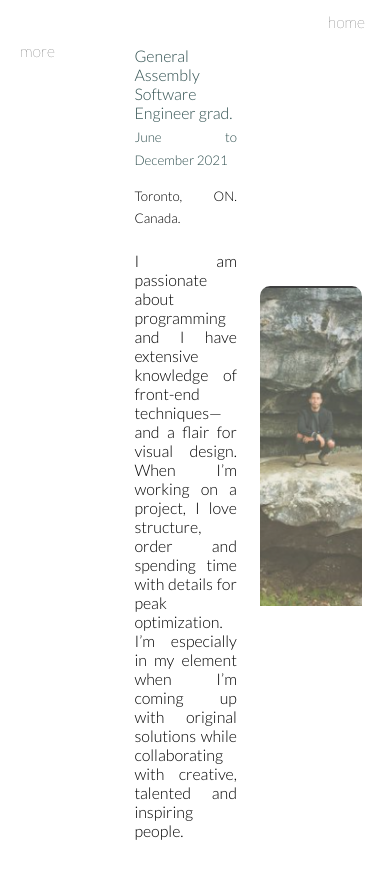
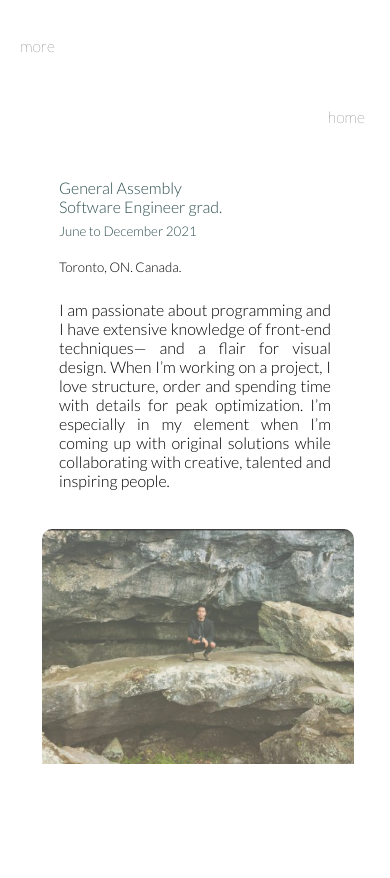
Before and after one commit to Manuelhh/manuel, a React (Create React App) app: page /about in a window 390 px wide. Shown: the top 878 px of the page. Before the commit the page ends 844 px from the top, so only its background shows below. Built offline with nearby package versions, Linux system fonts and the light colour scheme.

Commit message:
finishes media queries

```diff
--- a/src/App.module.css
+++ b/src/App.module.css
@@ -1,4 +1,10 @@
 .appContainer {
   display: flex;
-  flex-direction: row;
 }
+
+@media screen and (max-width: 600px) {
+  .appContainer {
+    flex-direction: column;
+    overflow: hidden;
+  }
+}
--- a/src/components/generalComponents/NavBar/NavBar.jsx
+++ b/src/components/generalComponents/NavBar/NavBar.jsx
@@ -15,12 +15,12 @@ const NavBar = (props) => {
 
   return (
     <div className={s.navBarContainer}>
+      <div className={s.moreContainer}>
+        <p className={s.p} onClick={handleNavBar}>
+          {props.navBarState.showNavBar ? "hide" : "more"}
+        </p>
+      </div>
       <div className={s.topNavBarContainer}>
-        <div className={s.moreContainer}>
-          <p className={s.p} onClick={handleNavBar}>
-            {props.navBarState.showNavBar ? "hide" : "more"}
-          </p>
-        </div>
         <div
           className={s.pageMenuContainer}
           style={props.navBarState.showNavBar ? {} : { display: "none" }}
@@ -63,6 +63,9 @@ const NavBar = (props) => {
               <div className={s.menuItemContainer}>eight</div>
             </Link>
           </div>
+          <div className={s.hamburgerMenuContainer}>
+            <span className={s.hamburgerMenu}>menu</span>
+          </div>
         </div>
       </div>
 
--- a/src/components/generalComponents/NavBar/NavBar.module.css
+++ b/src/components/generalComponents/NavBar/NavBar.module.css
@@ -1,32 +1,30 @@
 .navBarContainer {
-  background-color: 1px solid black;
   font-weight: 100;
   height: 95vh;
   flex: 1;
   display: flex;
   flex-direction: column;
-  align-items: center;
+  align-items: flex-end;
   justify-content: space-between;
   position: sticky;
-  top: 0px;
+  top: 0;
   padding: 20px;
 }
 
+.moreContainer {
+  width: 100%;
+  height: auto;
+  display: flex;
+  align-items: center;
+  justify-content: flex-start;
+  font-weight: 200;
+}
 .topNavBarContainer {
   width: 100%;
   height: 50%;
   display: flex;
   flex-direction: column;
   justify-content: space-between;
-}
-
-.moreContainer {
-  width: 100%;
-  height: 15%;
-  display: flex;
-  align-items: center;
-  justify-content: flex-start;
-  font-weight: 200;
 }
 
 .p:hover {
@@ -87,3 +85,37 @@ img {
   color: gray;
   transition: 0.3s;
 }
+
+.hamburgerMenuContainer {
+  display: none;
+}
+
+.hamburgerMenu:hover {
+  transition: 0.3s;
+  color: gray;
+  cursor: pointer;
+}
+
+@media screen and (max-width: 600px) {
+  .navBarContainer {
+    min-height: 5vh;
+    max-height: 100vh;
+    flex-direction: row;
+    align-items: center;
+    justify-content: space-between;
+  }
+
+  .moreContainer {
+    width: auto;
+    align-items: flex-start;
+  }
+
+  .topNavBarContainer {
+    width: auto;
+  }
+
+  .contactMenuContainer {
+    width: auto;
+    flex-direction: column;
+  }
+}
--- a/src/components/pageComponents/About/About.module.css
+++ b/src/components/pageComponents/About/About.module.css
@@ -69,3 +69,13 @@
   opacity: 1;
   transition: 0.5s;
 }
+
+@media screen and (max-width: 600px) {
+  .aboutPageContainer {
+    min-height: 100vh;
+  }
+
+  .aboutContainer {
+    flex-direction: column;
+  }
+}
--- a/src/components/pageComponents/Contact/Contact.module.css
+++ b/src/components/pageComponents/Contact/Contact.module.css
@@ -115,3 +115,23 @@
   color: gray;
   transition: 0.3s;
 }
+
+@media screen and (max-width: 600px) {
+  .contactPageContainer {
+    min-height: 90vh;
+  }
+
+  .bottomContainer {
+    width: 90%;
+    height: 70vh;
+  }
+
+  .contactFormContainer {
+    /* background-color: blueviolet; */
+    width: 100%;
+  }
+
+  .thanksMessage {
+    font-size: xx-small;
+  }
+}
--- a/src/components/pageComponents/Home/Home.module.css
+++ b/src/components/pageComponents/Home/Home.module.css
@@ -55,3 +55,9 @@
   justify-content: center;
   font-size: medium;
 }
+
+@media screen and (max-width: 600px) {
+  .homeCompContainer {
+    min-height: 100vh;
+  }
+}
--- a/src/components/pageComponents/Project/Project.module.css
+++ b/src/components/pageComponents/Project/Project.module.css
@@ -103,3 +103,24 @@
   object-fit: contain;
   border-radius: 10px;
 }
+
+@media screen and (max-width: 600px) {
+  .projectPageContainer {
+    min-height: 100vh;
+    justify-content: space-between;
+  }
+
+  .bottom {
+    min-height: 94vh;
+  }
+
+  .projectContainer {
+    height: 75vh;
+    width: 100%;
+    flex-direction: column;
+    padding: 20px;
+  }
+  .textContainer {
+    height: 30vh;
+  }
+}
```
